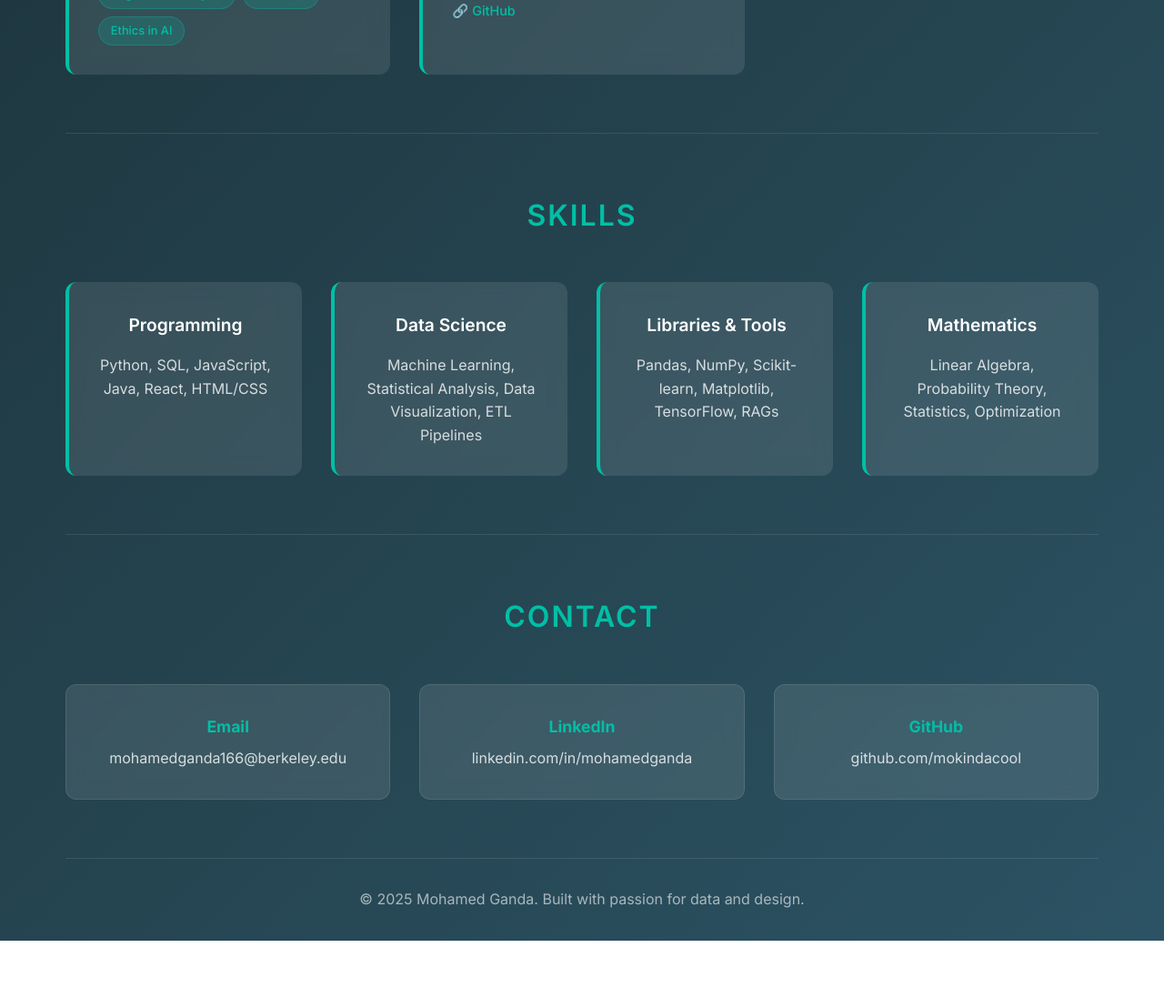
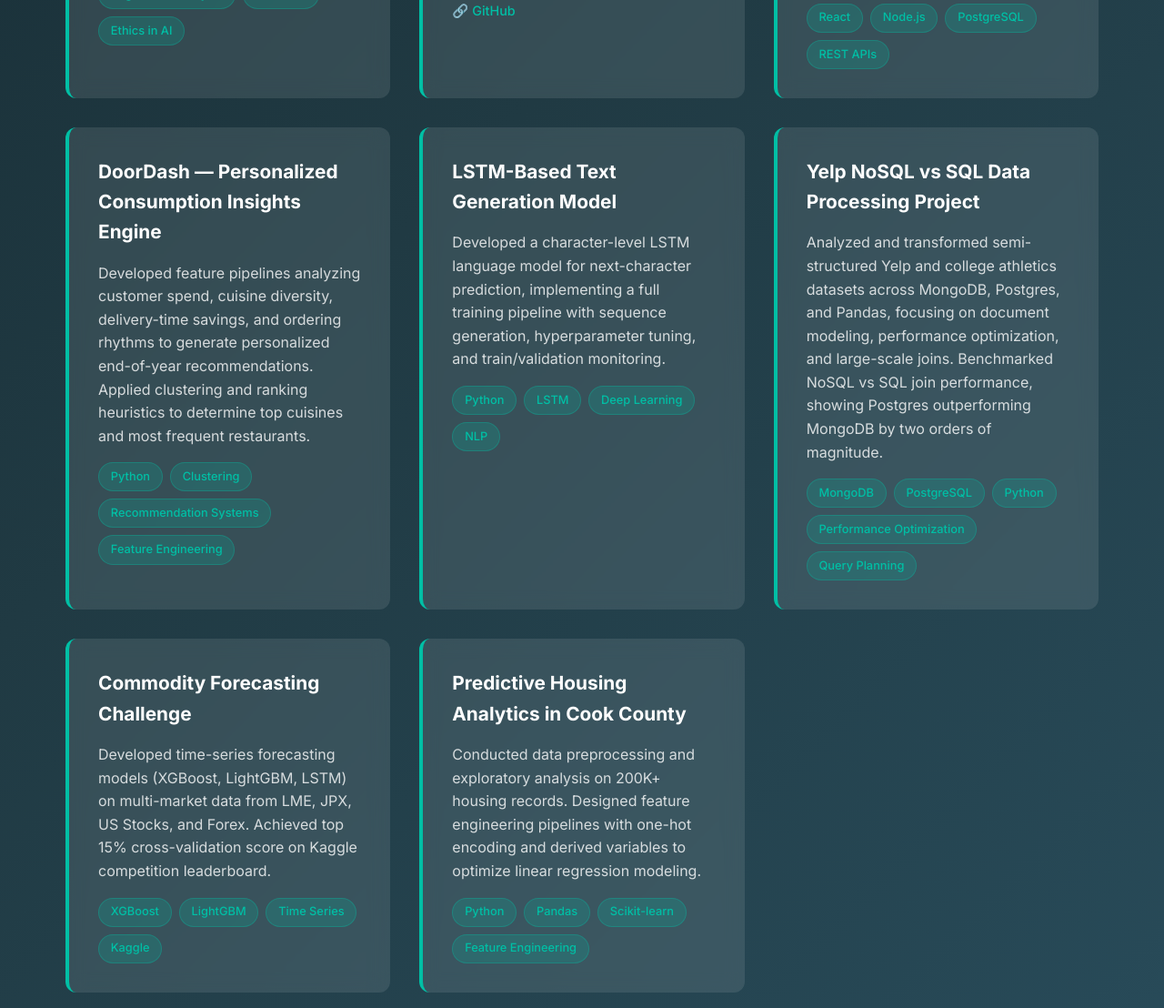
Before and after one commit to mokindacool/mokindacool.github.io, a plain HTML site: page index.html in a window 1280 px wide. Shown: the part 1924-3032 px from the top of the page at 91% size. Before the commit the page ends 2958 px from the top, so only its background shows below. Drawn offline with Linux system fonts and the light colour scheme.

Commit message:
updated projects

```diff
--- a/index.html
+++ b/index.html
@@ -503,6 +503,73 @@
           <a href="https://mokindacool.github.io/blackjack/" class="project-link">🔗 GitHub</a>
         </div>
 
+        <div class="project">
+          <h3>Vectorly</h3>
+          <p>Engineered a full-stack web application for interview preparation with reusable components and RESTful APIs. Supports 1K+ users in early testing with <250ms average response times.</p>
+          <div class="tech-stack">
+            <span class="tech-tag">React</span>
+            <span class="tech-tag">Node.js</span>
+            <span class="tech-tag">PostgreSQL</span>
+            <span class="tech-tag">REST APIs</span>
+          </div>
+        </div>
+
+        <div class="project">
+          <h3>DoorDash — Personalized Consumption Insights Engine</h3>
+          <p>Developed feature pipelines analyzing customer spend, cuisine diversity, delivery-time savings, and ordering rhythms to generate personalized end-of-year recommendations. Applied clustering and ranking heuristics to determine top cuisines and most frequent restaurants.</p>
+          <div class="tech-stack">
+            <span class="tech-tag">Python</span>
+            <span class="tech-tag">Clustering</span>
+            <span class="tech-tag">Recommendation Systems</span>
+            <span class="tech-tag">Feature Engineering</span>
+          </div>
+        </div>
+
+        <div class="project">
+          <h3>LSTM-Based Text Generation Model</h3>
+          <p>Developed a character-level LSTM language model for next-character prediction, implementing a full training pipeline with sequence generation, hyperparameter tuning, and train/validation monitoring.</p>
+          <div class="tech-stack">
+            <span class="tech-tag">Python</span>
+            <span class="tech-tag">LSTM</span>
+            <span class="tech-tag">Deep Learning</span>
+            <span class="tech-tag">NLP</span>
+          </div>
+        </div>
+
+        <div class="project">
+          <h3>Yelp NoSQL vs SQL Data Processing Project</h3>
+          <p>Analyzed and transformed semi-structured Yelp and college athletics datasets across MongoDB, Postgres, and Pandas, focusing on document modeling, performance optimization, and large-scale joins. Benchmarked NoSQL vs SQL join performance, showing Postgres outperforming MongoDB by two orders of magnitude.</p>
+          <div class="tech-stack">
+            <span class="tech-tag">MongoDB</span>
+            <span class="tech-tag">PostgreSQL</span>
+            <span class="tech-tag">Python</span>
+            <span class="tech-tag">Performance Optimization</span>
+            <span class="tech-tag">Query Planning</span>
+          </div>
+        </div>
+
+        <div class="project">
+          <h3>Commodity Forecasting Challenge</h3>
+          <p>Developed time-series forecasting models (XGBoost, LightGBM, LSTM) on multi-market data from LME, JPX, US Stocks, and Forex. Achieved top 15% cross-validation score on Kaggle competition leaderboard.</p>
+          <div class="tech-stack">
+            <span class="tech-tag">XGBoost</span>
+            <span class="tech-tag">LightGBM</span>
+            <span class="tech-tag">Time Series</span>
+            <span class="tech-tag">Kaggle</span>
+          </div>
+        </div>
+
+        <div class="project">
+          <h3>Predictive Housing Analytics in Cook County</h3>
+          <p>Conducted data preprocessing and exploratory analysis on 200K+ housing records. Designed feature engineering pipelines with one-hot encoding and derived variables to optimize linear regression modeling.</p>
+          <div class="tech-stack">
+            <span class="tech-tag">Python</span>
+            <span class="tech-tag">Pandas</span>
+            <span class="tech-tag">Scikit-learn</span>
+            <span class="tech-tag">Feature Engineering</span>
+          </div>
+        </div>
+
       </div>
     </section>
 
```
